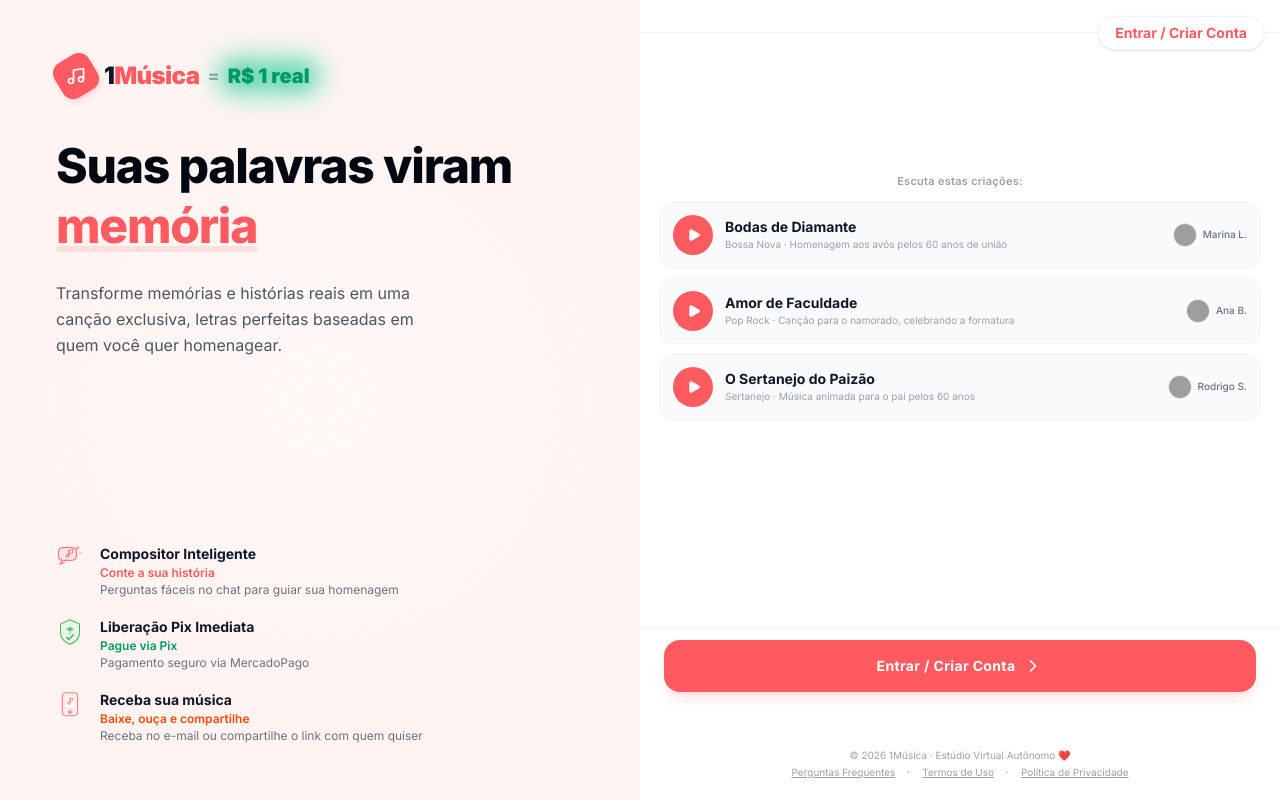
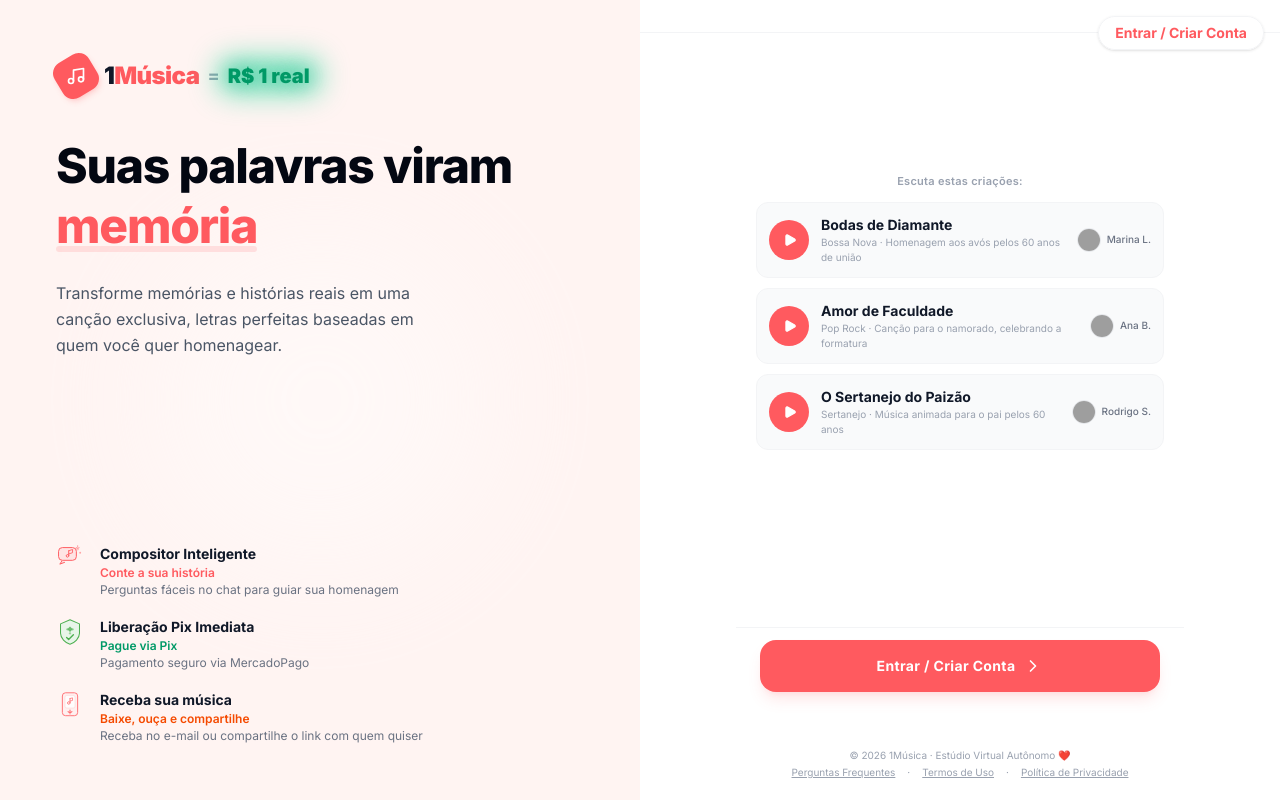
Before and after one commit to paulpessoa/umamusica, a React (Vite) app: page / in a window 1280 px wide. Built offline with nearby package versions, Linux system fonts and the light colour scheme; grey boxes are pictures that could not be loaded.

Commit message:
feat: constrain app content width to max-w-md inside mobile layout

```diff
--- a/src/components/MobileFrame.tsx
+++ b/src/components/MobileFrame.tsx
@@ -324,7 +324,7 @@ export default function MobileFrame({ children }: { children: React.ReactNode })
               </div>
             </header>
 
-            <main id="app-main-content" className="flex-1 flex flex-col min-h-0 relative bg-white">
+            <main id="app-main-content" className="flex-1 flex flex-col min-h-0 relative bg-white w-full max-w-md mx-auto">
               {children}
             </main>
           </div>
```
